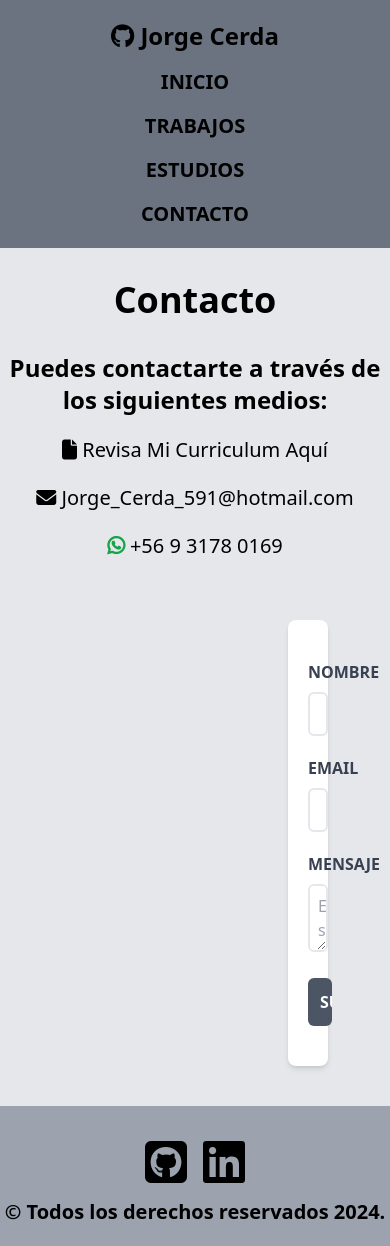
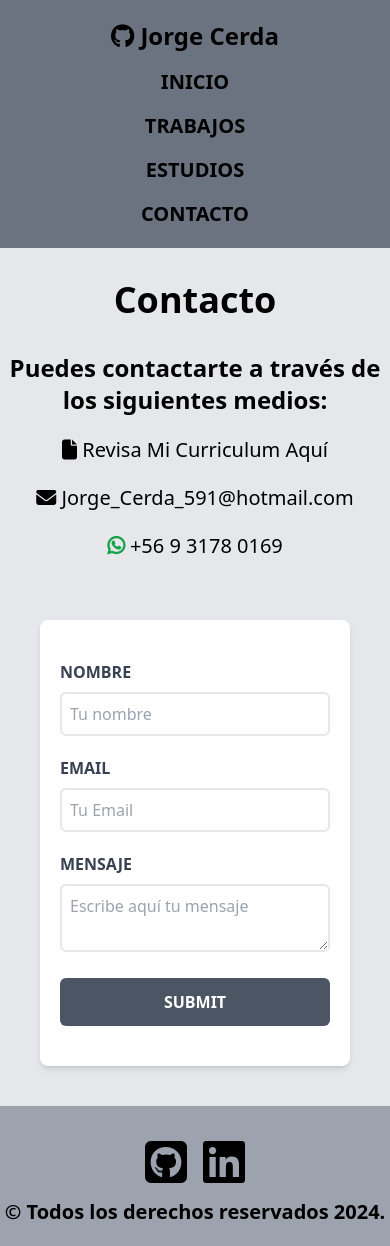
Before and after one commit to Wilper591/Wilper591.github.io, a React (Vite) app: page /contacto in a window 390 px wide. Built offline with nearby package versions, Linux system fonts and the light colour scheme.

Commit message:
Corrigiendo estilos

```diff
--- a/src/views/Contacto.jsx
+++ b/src/views/Contacto.jsx
@@ -34,7 +34,7 @@ const Contacto = () => {
         </div>
 
         <div className="w-full">
-          <form className="bg-white py-10 px-5 m-10 mx-72 shadow-md rounded-lg">
+          <form className="bg-white py-10 px-5 m-10 md:mx-32 lg:mx-72 shadow-md rounded-lg">
             <div className="mb-5">
               <label
                 htmlFor="nombre"
@@ -81,7 +81,7 @@ const Contacto = () => {
 
             <input
               type="submit"
-              className="bg-gray-600 w-1/4 p-3 text-white uppercase font-bold hover:bg-gray-700 rounded-md cursor-pointer transition-colors"
+              className="bg-gray-600 w-full md:w-1/2 lg:w-1/4 p-3 text-white uppercase font-bold hover:bg-gray-700 rounded-md cursor-pointer transition-colors"
             />
           </form>
         </div>
```
